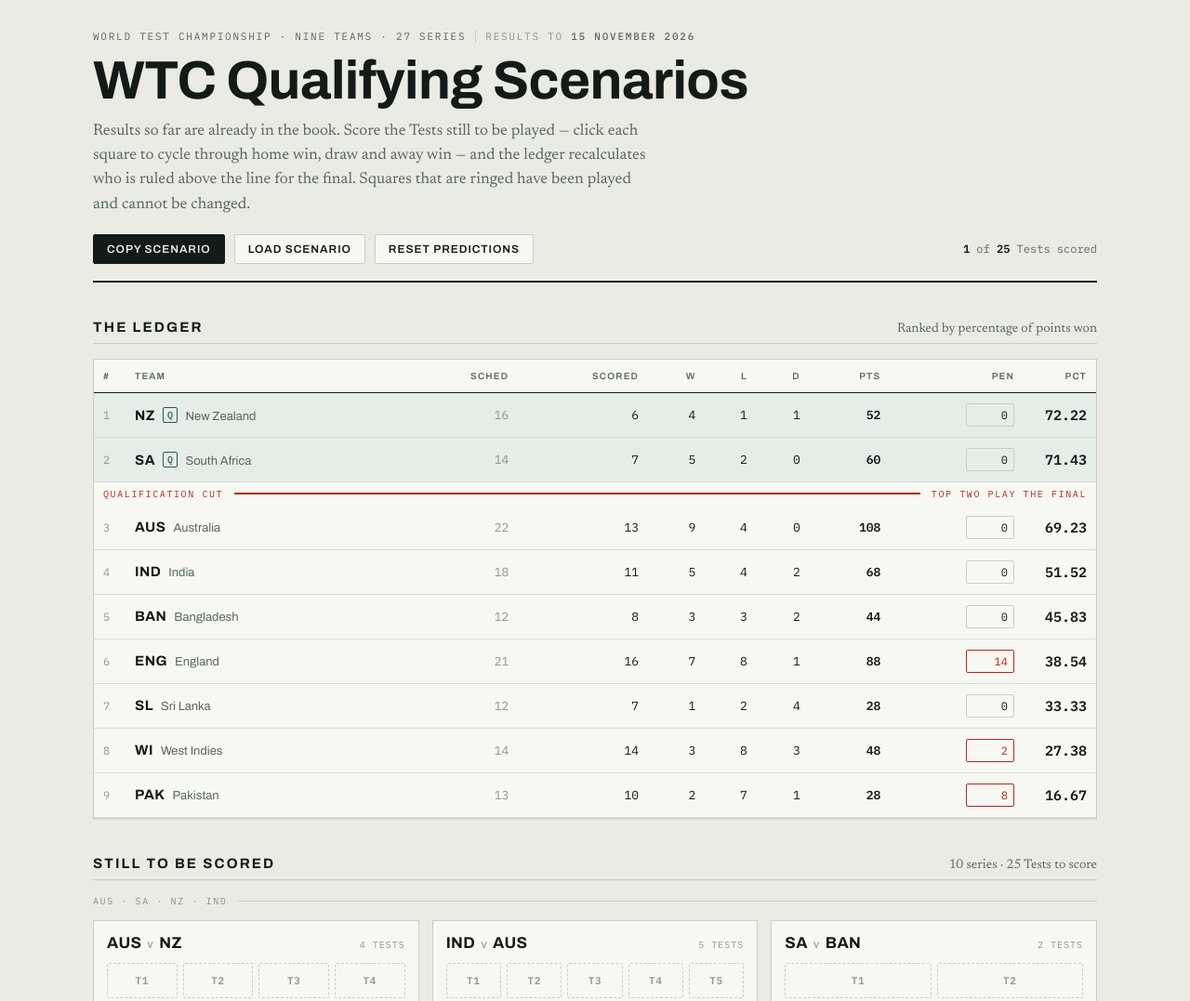
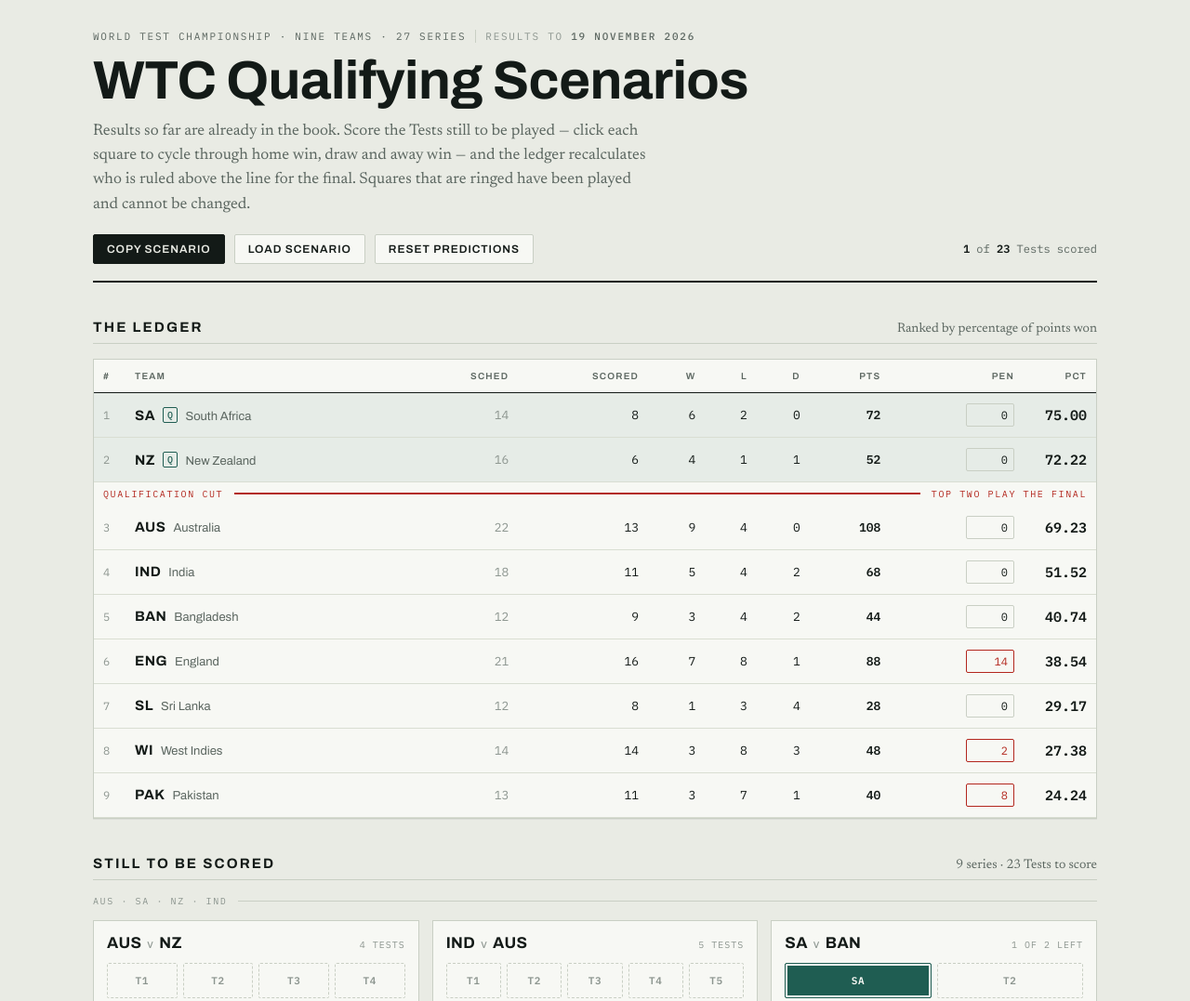
Before and after one commit to amit050689/wtc-qualifying-scenarios, a plain HTML site: page index.html in a window 1280 px wide. Shown: the top 1077 px of the page at 93% size. Drawn offline with Linux system fonts and the light colour scheme.

Commit message:
South Africa go top; Pakistan square the Sri Lanka series
SA v BAN first Test won at home; PAK v SL second Test won, levelling 1-1.

Co-Authored-By: Claude Opus 5 <noreply@anthropic.com>

```diff
--- a/index.html
+++ b/index.html
@@ -390,10 +390,10 @@ var RAW=[
   ["NZ", "SL", 2,""],
   ["NZ", "IND",2,""],
   ["PAK","NZ", 2,""],
-  ["PAK","SL", 2,"d"],
+  ["PAK","SL", 2,"dh"],
   ["PAK","SA", 2,"ha"],
   ["SA", "AUS",3,"ahh"],
-  ["SA", "BAN",2,""],
+  ["SA", "BAN",2,"h"],
   ["SA", "ENG",3,""],
   ["SL", "BAN",2,"hd"],
   ["SL", "IND",2,"ad"],
@@ -408,11 +408,11 @@ var BASE_PEN={ENG:14,PAK:8,WI:2};
 
 // bump whenever a result is locked in — GitHub Pages caches the page for ten
 // minutes, so this is how you tell a stale tab from a current one
-var UPDATED="15 November 2026";
+var UPDATED="19 November 2026";
 
 // Bump on every ship. build-artifact.js copies this into version.json, which
 // the page re-checks at runtime so a cached tab can tell it has gone stale.
-var BUILD="2026-11-15a";
+var BUILD="2026-11-19a";
 
 var SERIES=RAW.map(function(r,i){
   var s={id:i,home:r[0],away:r[1],n:r[2],slots:[],fixed:[],open:0},k,c,v;
--- a/version.json
+++ b/version.json
@@ -1 +1 @@
-{"build":"2026-11-15a"}
+{"build":"2026-11-19a"}
```
Also changed, not shown: artifact.html (+4 -4 lines).
